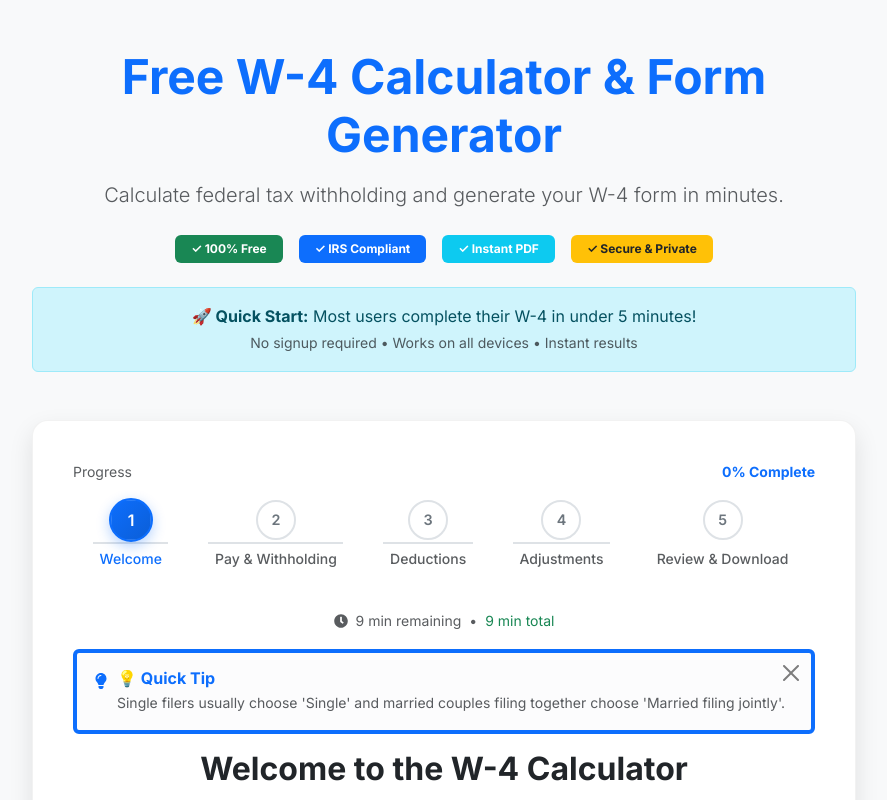
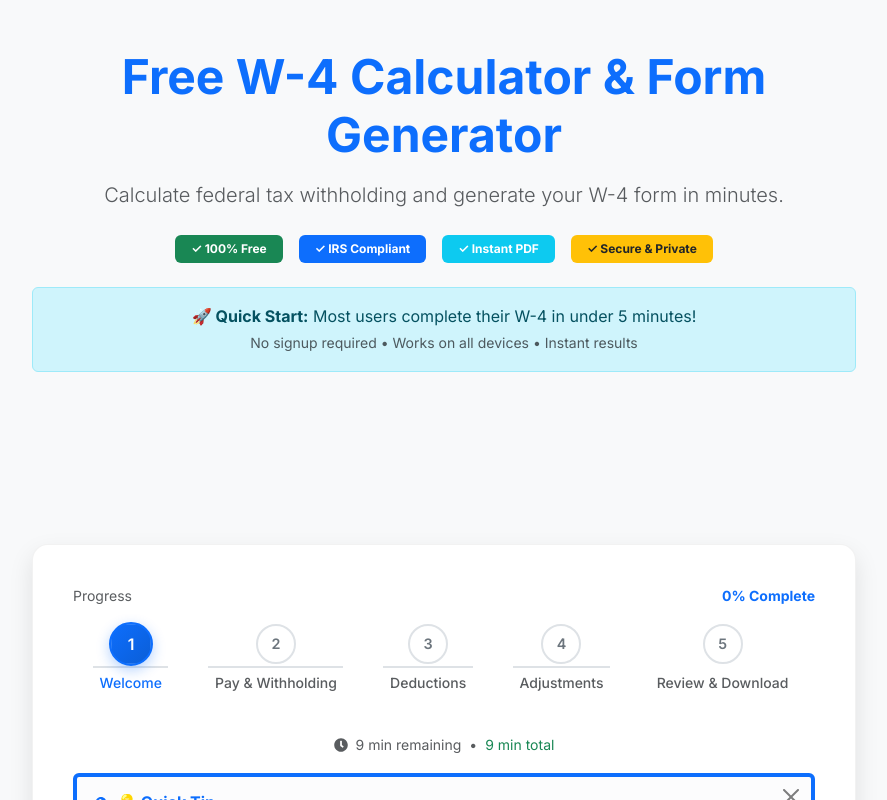
Before and after one commit to rsathyam/w4-calculator, a React (Create React App) app in the folder client/: page / in a window 1280 px wide. Shown: the top 800 px of the page, without its empty margins (196-1083 px from the left). Built offline with nearby package versions, Linux system fonts and the light colour scheme; a small style sheet from the web is missing.

Commit message:
ads: add manual top ad unit placement with provided slot 5906208691

```diff
--- a/client/src/App.jsx
+++ b/client/src/App.jsx
@@ -5,7 +5,7 @@ import FAQ from './components/FAQ';
 import './index.css';
 import './components.css';
 import { inject } from '@vercel/analytics';
-
+import SimpleAd from './components/SimpleAd';
 inject();
 
 function App() {
@@ -48,6 +48,14 @@ function App() {
               </div>
 
             </header>
+            <div className="my-4 d-flex justify-content-center">
+              <SimpleAd
+                client="ca-pub-6800890145159662"
+                slot="5906208691"
+                style={{ minHeight: 100, width: '100%' }}
+                className="w-100"
+              />
+            </div>
             <StepperForm />
 
             <div ref={faqRef}>
--- /dev/null
+++ b/client/src/components/SimpleAd.jsx
@@ -0,0 +1,35 @@
+import React, { useEffect, useRef } from 'react';
+
+export default function SimpleAd({ client, slot, style, className }) {
+  const ref = useRef(null);
+
+  useEffect(() => {
+    // Attempt to render the ad if the AdSense script is present
+    try {
+      if (typeof window !== 'undefined') {
+        (window.adsbygoogle = window.adsbygoogle || []).push({});
+      }
+    } catch (_) {
+      // ignore in dev/test environments
+    }
+  }, [client, slot]);
+
+  if (!client || !slot) return null;
+
+  const baseStyle = {
+    display: 'block',
+    ...style,
+  };
+
+  return (
+    <ins
+      ref={ref}
+      className={`adsbygoogle ${className || ''}`.trim()}
+      style={baseStyle}
+      data-ad-client={client}
+      data-ad-slot={slot}
+      data-ad-format="auto"
+      data-full-width-responsive="true"
+    />
+  );
+}
```
